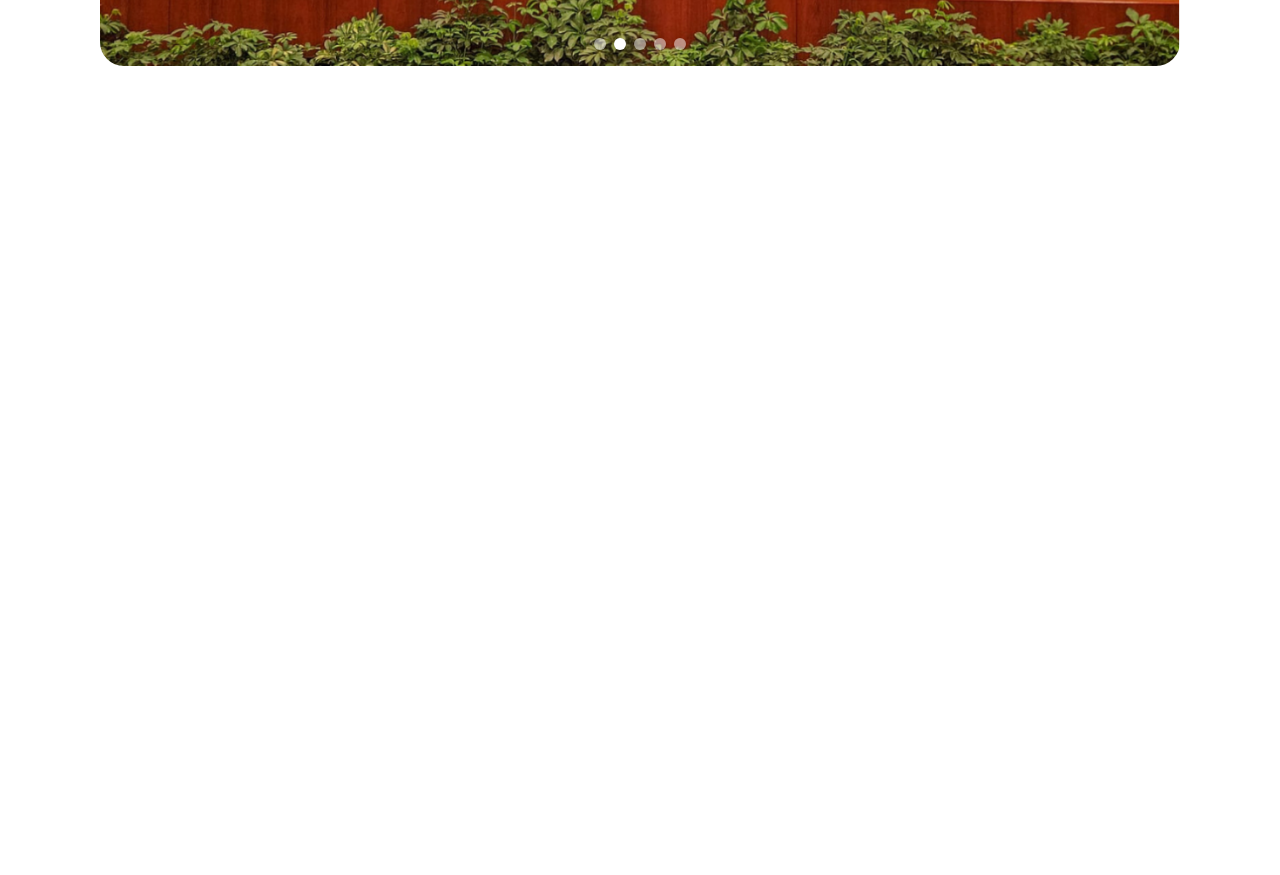
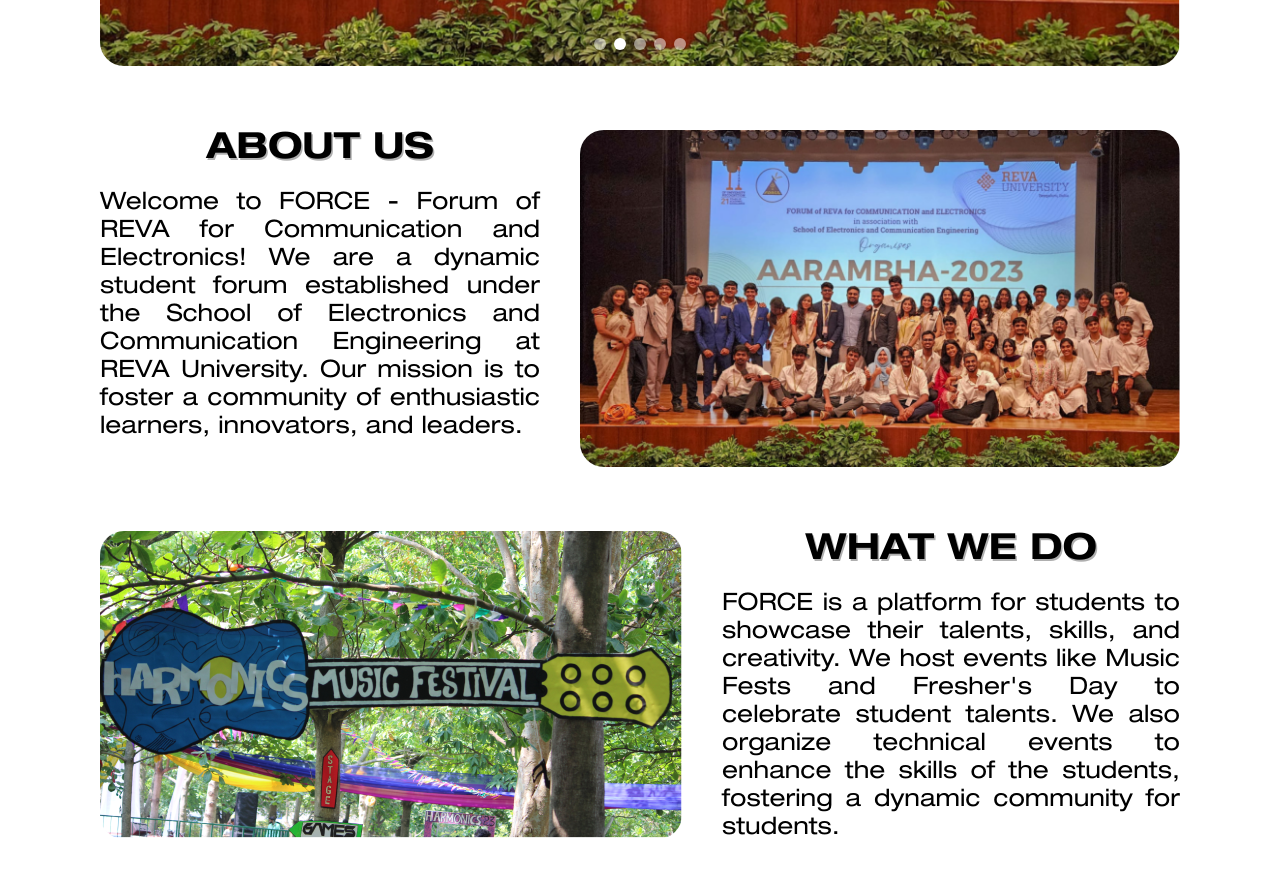
Before and after one commit to EventsAtForce/eventsatforce-website, a React (Vite) app: page / in a window 1280 px wide. Shown: the part 640-1515 px from the top of the page. Before the commit the page ends 800 px from the top, so only its background shows below. Built offline with nearby package versions, Linux system fonts and the light colour scheme.

Commit message:
add: assets, About; modify: Carousel

```diff
--- a/src/App.css
+++ b/src/App.css
@@ -11,6 +11,10 @@
 @font-face {
     font-family: 'HelveticaNeue';
     src: url(assets/fonts/HelveticaNeueLTPro-Ex.otf);
+}
+
+::-webkit-scrollbar {
+    display: none;
 }
 
 /* COLORS */
--- /dev/null
+++ b/src/components/About.jsx
@@ -0,0 +1,39 @@
+import React from 'react'
+import IMG_1 from '../assets/images/IMG_1.png'
+import IMG_2 from '../assets/images/IMG_2.png'
+
+const classes = {
+  AboutContainer: 'flex flex-col min-[900px]:flex-row items-start gap-[40px]',
+  AboutText: 'flex flex-col items-center xl:gap-5 lg:gap-4 gap-3',
+  AboutHeader: 'width-full font-HelveticaNeueBD xl:text-4xl xl:text-shadow-3 md:text-3xl text-2xl text-shadow-2',
+  AboutBody: 'width-full font-HelveticaNeue text-justify xl:text-2xl xl:leading-7 lg:text-xl lg:leading-6 md:text-lg md:leading-5',
+  AboutImage: 'fit-cover hidden min-[900px]:block xl:w-[600px] min-[1120px]:w-[550px] lg:w-[450px] min-[900px]:w-[400px] xl:rounded-3xl lg:rounded-2xl md:rounded-xl',
+  WhatWeDoContainer: 'flex flex-col min-[900px]:flex-row items-start gap-[40px]',
+  WhatWeDoText: 'flex flex-col items-center justify-center xl:gap-5 lg:gap-4 gap-3',
+  WhatWeDoHeader: 'width-full font-HelveticaNeueBD xl:text-4xl xl:text-shadow-3 md:text-3xl text-2xl text-shadow-2',
+  WhatWeDoBody: 'width-full font-HelveticaNeue text-justify xl:text-2xl xl:leading-7 lg:text-xl lg:leading-6 md:text-lg md:leading-5',
+  WhatWeDoImage: 'fit-cover hidden min-[900px]:block xl:w-[600px] min-[1120px]:w-[550px] lg:w-[450px] min-[900px]:w-[400px] xl:rounded-3xl lg:rounded-2xl md:rounded-xl',
+}
+
+const About = () => {
+  return (
+    <>
+      <div className={classes.AboutContainer}>
+        <div className={classes.AboutText}>
+          <h1 className={classes.AboutHeader}>ABOUT US </h1>
+          <p className={classes.AboutBody}>Welcome to FORCE - Forum of REVA for Communication and Electronics! We are a dynamic student forum established under the School of Electronics and Communication Engineering at REVA University. Our mission is to foster a community of enthusiastic learners, innovators, and leaders.</p>
+        </div>
+        <img className={classes.AboutImage} src={IMG_1} alt="" />
+      </div>
+      <div className={classes.WhatWeDoContainer}>
+        <img className={classes.WhatWeDoImage} src={IMG_2} alt="" />
+        <div class={classes.WhatWeDoText}>
+          <h1 className={classes.WhatWeDoHeader}>WHAT WE DO</h1>
+          <p className={classes.WhatWeDoBody}>FORCE is a platform for students to showcase their talents, skills, and creativity. We host events like Music Fests and Fresher's Day to celebrate student talents. We also organize technical events to enhance the skills of the students, fostering a dynamic community for students.</p>
+        </div>
+      </div>
+    </>
+  )
+}
+
+export default About;
--- a/src/components/Carousel.jsx
+++ b/src/components/Carousel.jsx
@@ -4,7 +4,7 @@ import rightButton from '../assets/icons/rightButton.svg'
 
 
 const classes = {
-  CarouselMain: 'hidden sm:block rounded-3xl overflow-hidden relative',
+  CarouselMain: 'hidden sm:block xl:rounded-3xl lg:rounded-2xl md:rounded-xl rounded-lg overflow-hidden relative',
   CarouselContainer: 'flex w-full h-full transition-transform ease-out duration-500 ',
   ButtonsContainer: 'absolute top-1/2 transform -translate-y-1/2 px-4 flex items-center justify-between w-full',
   ButtonBG: 'flex items-center justify-center',
--- a/src/components/Home.jsx
+++ b/src/components/Home.jsx
@@ -1,5 +1,6 @@
 import React from "react";
 import Carousel from "./Carousel";
+import About from "./About";
 
 const slides = [
   'src/assets/images/Slide_1.png',
@@ -10,7 +11,7 @@ const slides = [
 ]
 
 const classes = {
-  HomeContainer: "flex items-center justify-center w-full h-full max-w-1440 xl:px-[100px] xl:pt-[100px] xl:pb-8 lg:px-[80px] lg:pt-[80px] lg:pb-6 sm:px-[60px] sm:pt-[60px] sm:pb-4 px-6 pt-[60px] pb-4",
+  HomeContainer: "flex flex-col items-center justify-center xl:gap-16 lg:gap-14 md:gap-12 sm:gap-10 gap-8 w-full h-full max-w-1440 xl:px-[100px] xl:pt-[100px] xl:pb-8 lg:px-[80px] lg:pt-[80px] lg:pb-6 sm:px-[60px] sm:pt-[60px] sm:pb-4 px-6 pt-[60px] pb-4",
   CarouselContainer: "max-w-[1240px]",
 };
 
@@ -24,6 +25,7 @@ const Home = () => {
           ))}
         </Carousel>
       </div>
+      <About />
     </div>
   );
 };
```
Also changed, not shown: src/assets/images/IMG_1.png.
